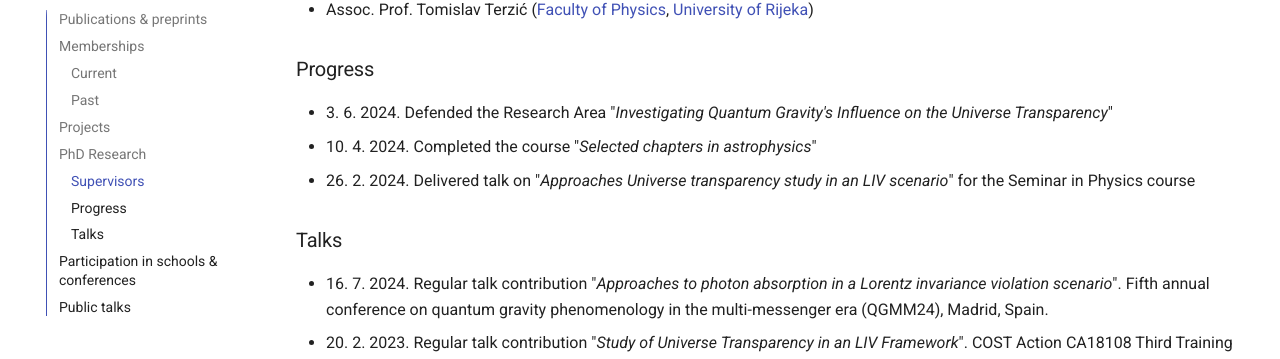
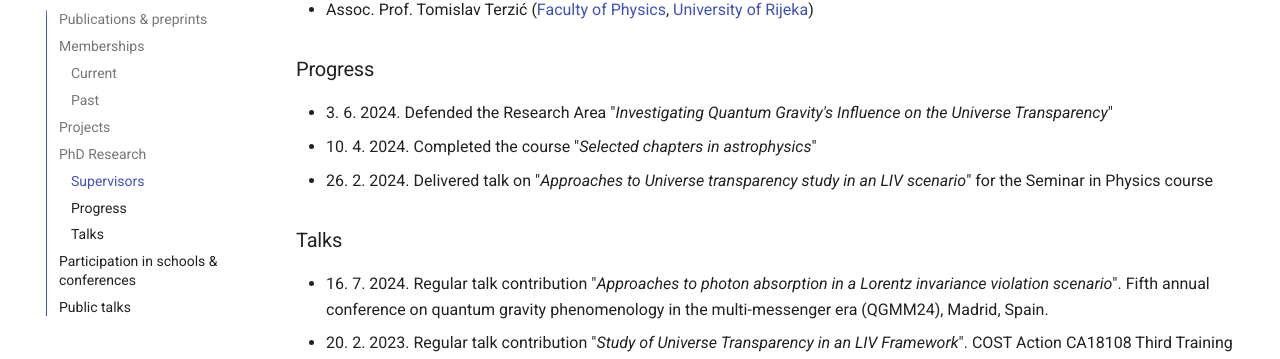
Before and after one commit to filiprescic/filiprescic.github.io, an MkDocs documentation site: the page built from docs/science.md, in a window 1280 px wide and 900 px high, scrolled down 1210 px. Shown: the part 89-448 px from the top of the window. Built offline with MkDocs 1.6.1 and Material for MkDocs 9.7.7, drawn with Linux system fonts in a browser that asks for light colours.

Commit message:
quick fix

```diff
--- a/docs/science.md
+++ b/docs/science.md
@@ -43,7 +43,7 @@ hide:
 
 - 3\. 6. 2024. Defended the Research Area "*Investigating Quantum Gravity's Influence on the Universe Transparency*"
 - 10\. 4. 2024. Completed the course "*Selected chapters in astrophysics*"
-- 26\. 2. 2024. Delivered talk on "*Approaches  Universe transparency study in an LIV scenario*" for the Seminar in Physics course
+- 26\. 2. 2024. Delivered talk on "*Approaches to Universe transparency study in an LIV scenario*" for the Seminar in Physics course
 
 ### Talks
 
```
Also changed, not shown: site/images/photo_github.jpg (added), site/images/photo_github2.jpg (added), site/index.html, 1 other file.
